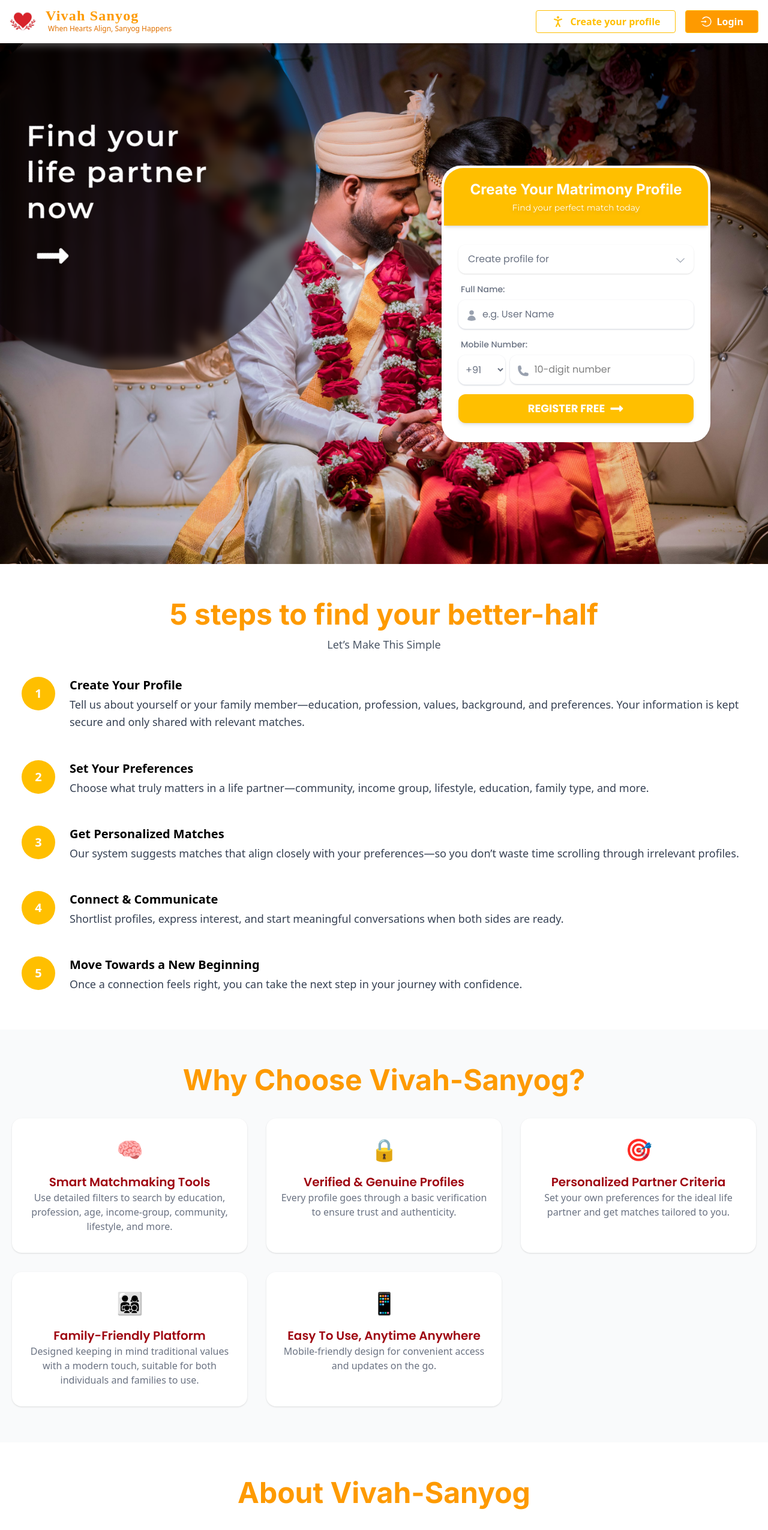
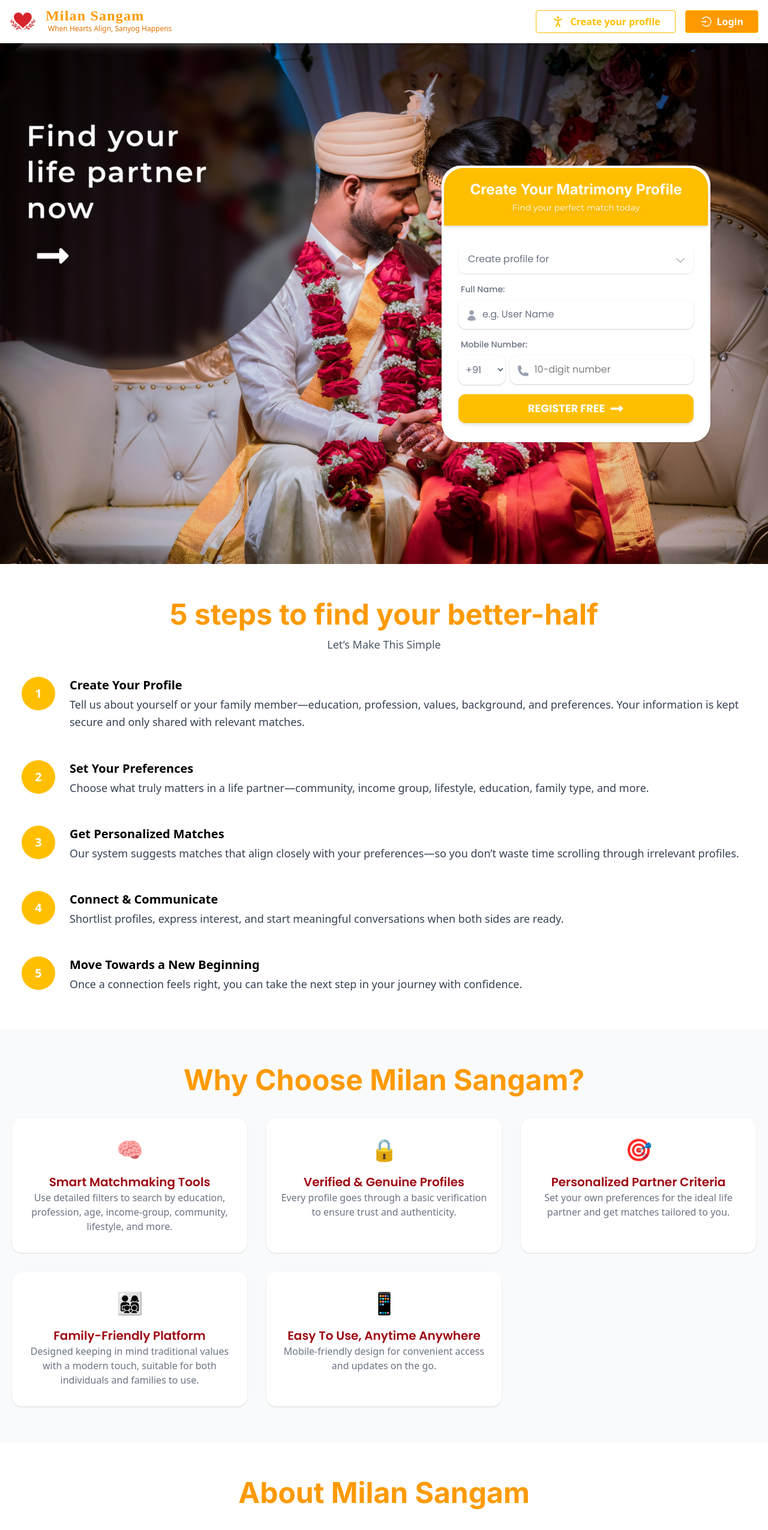
Before and after one commit to AniketVerma8808/jisvasathi-frontend, a React (Vite) app: page / in a window 1280 px wide. Shown: the top 2550 px of the page at 60% size. Built offline with nearby package versions, Linux system fonts and the light colour scheme; a web font is replaced by a local one.

Commit message:
milan sangam

```diff
--- a/src/components/AboutVivah.jsx
+++ b/src/components/AboutVivah.jsx
@@ -6,13 +6,13 @@
       <section className="px-5 py-15 bg-white">
   <div className="max-w-7xl mx-auto">
     <h2 className="text-5xl text-amber-500 text-center font-bold max-md:text-4xl max-sm:text-3xl font-['inter'] mb-10">
-      About Vivah-Sanyog
+      About Milan Sangam
     </h2>
 
     <div className="flex gap-4">
        <div className='w-1/2 max-lg:w-full'>
          <p className="text-lg text-gray-700 leading-relaxed mb-8">
-          Vivah-Sanyog is a modern, internet-based <b>matrimonial matchmaking and wedding services</b> platform designed for
+          Milan Sangam is a modern, internet-based <b>matrimonial matchmaking and wedding services</b> platform designed for
           today’s generation who seek meaningful, compatible, and verified life partners. Rooted in tradition yet powered by
           technology, we specialize in <b>honest, transparent matchmaking services</b> that honor cultural values while making the
           partner search process easier, smarter, and more respectful.
@@ -23,7 +23,7 @@
             Matchmaking Based on What Truly Matters
           </h3>
           <p className="text-gray-700 text-base leading-relaxed">
-            At Vivah-Sanyog, we understand that every individual is unique. Our intelligent matchmaking system considers <b>caste,
+            At Milan Sangam, we understand that every individual is unique. Our intelligent matchmaking system considers <b>caste,
             profession, income, affluence level, and educational background</b> to help users find the most compatible matches.
             Whether you're looking for a partner from your community or open to broader horizons, our platform provides
             tailored match suggestions to suit your lifestyle and values.
@@ -35,10 +35,10 @@
           Our mission
           </h3>
           <p className="text-gray-700 text-base leading-relaxed">
-           Vivah-Sanyog was launched with a clear mission: to<b> build a transparent, respectful, and culturally sensitive
+           Milan Sangam was launched with a clear mission: to<b> build a transparent, respectful, and culturally sensitive
         matrimonial community online</b>, where users feel empowered and supported in their search for a life partner.
 
-        Whether you're beginning your search or already have clear criteria in mind, <b>Vivah-Sanyog offers the tools, insights,
+        Whether you're beginning your search or already have clear criteria in mind, <b>Milan Sangam offers the tools, insights,
         and personal support to guide you every step of the way</b>. No forced algorithms, no pressure—just real people,
         meaningful connections, and lifelong possibilities.
           </p>
--- a/src/components/Faqs.jsx
+++ b/src/components/Faqs.jsx
@@ -11,12 +11,12 @@
 
   const faqs = [
     {
-      question: "Who can create a profile on Vivah-sanyog?",
+      question: "Who can create a profile on Milan Sangam?",
       answer:
         "Anyone above the legal age of marriage can create a profile for themselves. Parents or guardians can also create profiles on behalf of their children.",
     },
     {
-      question: "Is there a fee to use Vivah-sanyog?",
+      question: "Is there a fee to use Milan Sangam?",
       answer:
         "We offer both free and premium features. Basic registration and browsing are free. For enhanced visibility and more matches, you can explore our premium plans.",
     },
--- a/src/components/Footer.jsx
+++ b/src/components/Footer.jsx
@@ -7,7 +7,7 @@
       <div className="max-w-7xl mx-auto grid grid-cols-1 sm:grid-cols-2 md:grid-cols-4 gap-8">
         {/* Logo & Tagline */}
         <div>
-          <h2 className="text-xl font-bold mb-2">Vivah Sanyog</h2>
+          <h2 className="text-xl font-bold mb-2">Milan Sangam</h2>
           <p className="text-sm text-white">
             Helping millions find their perfect life partner worldwide.
           </p>
@@ -51,9 +51,7 @@
               <Link to="/blog">Report Fraud or Fake Profile</Link>
             </li>
 
-            <li>
-              <Link to="/contact">Vivah – Sanyog Blogs</Link>
-            </li>
+
             <li>
               <Link to="/about">About Us</Link>
             </li>
@@ -88,7 +86,7 @@
 
       {/* Bottom Line */}
       <div className="border-t border-white mt-10 pt-6 text-center text-sm text-white">
-        &copy; {new Date().getFullYear()} Vivah Sanyog. All rights reserved. <br />
+        &copy; {new Date().getFullYear()} Milan Sangam. All rights reserved. <br />
         Designed by{" "}
         <a
           href="https://softverge.onrender.com/"
--- a/src/components/JourneyBegins.jsx
+++ b/src/components/JourneyBegins.jsx
@@ -5,7 +5,7 @@
   return (
    <section className="px-5 py-15 bg-gray-50">
     <div className=" max-w-7xl mx-auto ">
-    <h2 className="text-5xl text-amber-500 text-center  font-bold max-md:text-4xl max-sm:text-3xl font-['inter']">Why Choose Vivah-Sanyog?</h2>
+    <h2 className="text-5xl text-amber-500 text-center  font-bold max-md:text-4xl max-sm:text-3xl font-['inter']">Why Choose Milan Sangam?</h2>
 
    <div className="grid grid-cols-1 sm:grid-cols-2 lg:grid-cols-3 gap-8 mt-10 max-md:gap-4">
   {[
--- a/src/components/Navbar.jsx
+++ b/src/components/Navbar.jsx
@@ -22,9 +22,9 @@
             <img src={logo} alt="Logo" className="w-11 font-['montserrat']" />
             <div>
               <h3 className="font-bold logo text-2xl tracking-wider text-amber-500 leading-5 max-sm:text-xl">
-                Vivah Sanyog
+                Milan Sangam
               </h3>
-              <p className="text-xs text-amber-600 ml-1 mt-1 capitalize max-sm:text-[11px]">
+              <p className="text-xs text-amber-600  ml-1 mt-1 capitalize max-sm:text-[11px]">
              When Hearts Align, Sanyog Happens
               </p>
             </div>
```
